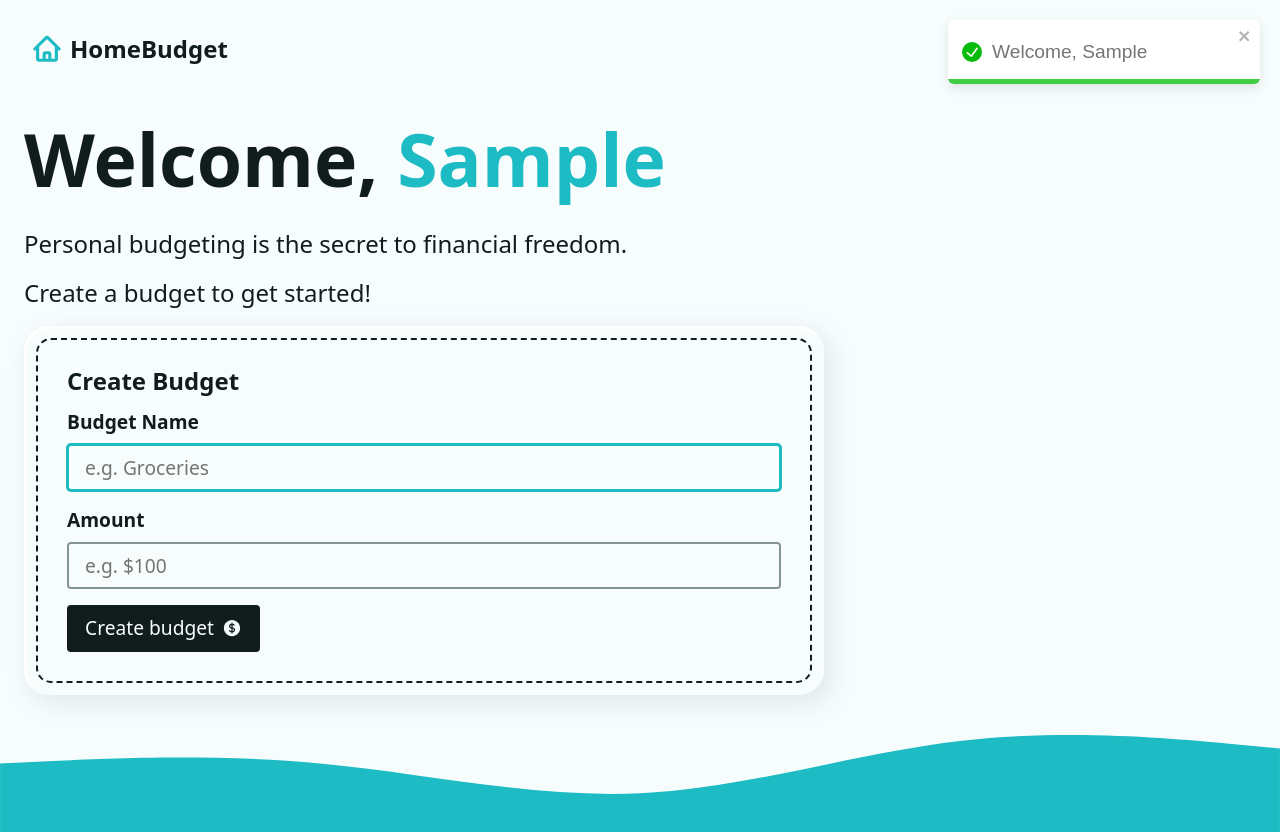
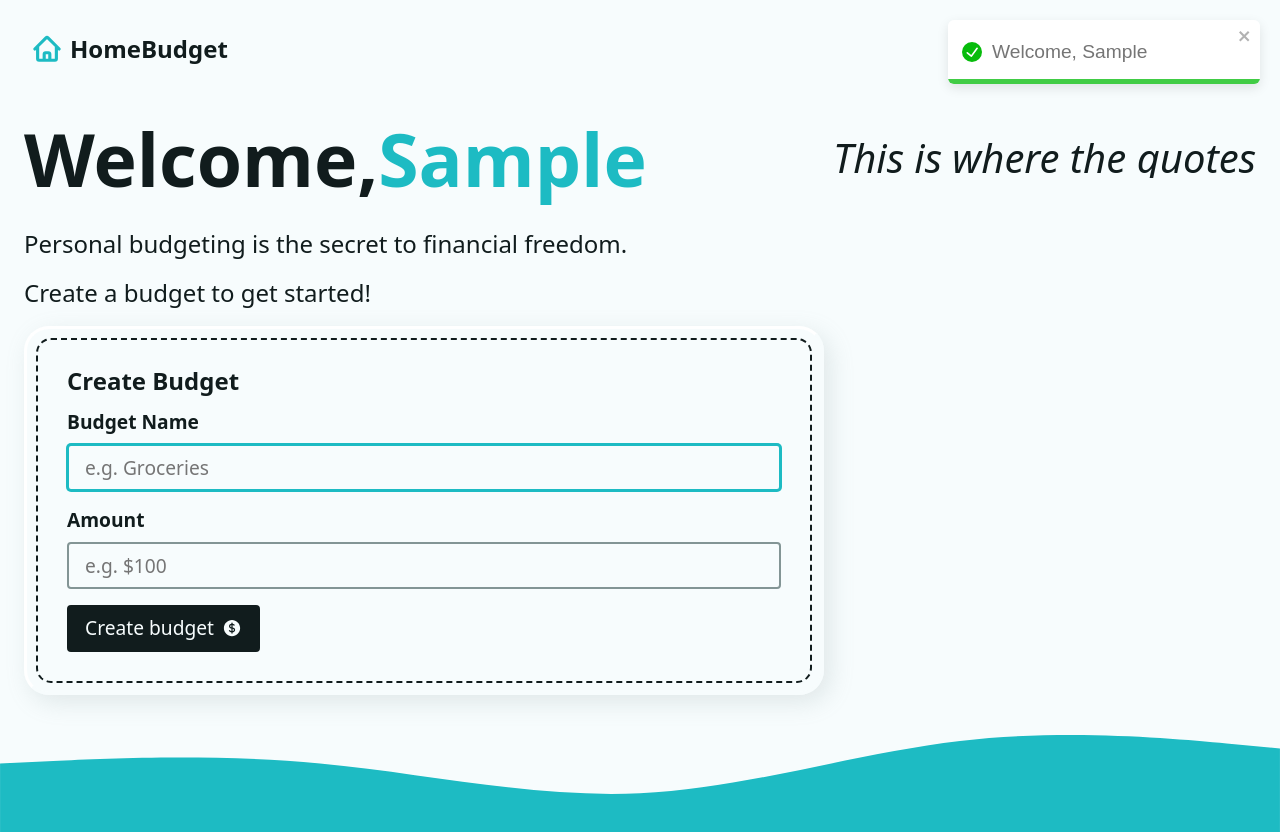
Before and after one commit to lexxycool/budget-app, a React (Vite) app: page / in a window 1280 px wide. Both pictures are taken after typing "Sample" into the empty fields and a click on the button "Create Account". Shown: the top 832 px of the page. Built offline with nearby package versions, Linux system fonts and the light colour scheme.

Commit message:
committing quotes component

```diff
--- /dev/null
+++ b/src/components/Quotes.jsx
@@ -0,0 +1,11 @@
+import React from 'react'
+
+const Quotes = () => {
+  return (
+    <div className='quotes'>
+        This is where the quotes
+    </div>
+  )
+}
+
+export default Quotes
--- a/src/index.css
+++ b/src/index.css
@@ -600,3 +600,30 @@ table a {
 .Toastify__toast-body {
   font-size: var(--fs-300);
 }
+
+/* quotes */
+.username {
+  display: flex;
+  width: 100%;
+  align-items: center;
+  justify-content: space-between;
+}
+
+.quotes {
+  margin-left: auto;
+  font-size: 40px;
+  font-weight: 400;
+  font-style: italic;
+  flex-shrink: 1;
+  max-width: 50%;
+  overflow: hidden;
+  text-overflow: ellipsis;
+  white-space: nowrap;
+}
+
+@media (max-width: 1100px) {
+  .username, .quotes {
+    font-size: 20px;
+    flex-wrap: wrap;
+  }
+}
--- a/src/pages/Dashboard.jsx
+++ b/src/pages/Dashboard.jsx
@@ -5,6 +5,7 @@ import Intro from '../components/Intro';
 import { toast } from 'react-toastify';
 import AddBudgetForm from '../components/AddBudgetForm';
 import AddExpenseForm from '../components/AddExpenseForm';
+import Quotes from '../components/Quotes';
 
 //loader
 export function dashboardLoader() {
@@ -62,8 +63,9 @@ const Dashboard = () => {
     <>
       { userName ? (
         <div className='dashboard'>
-          <h1>
+          <h1 className='username'>
             Welcome, <span className='accent'>{userName}</span>
+            <Quotes />
           </h1>
           <div className='grid-sm'>
             { budgets && budgets.length > 0 ?
```
